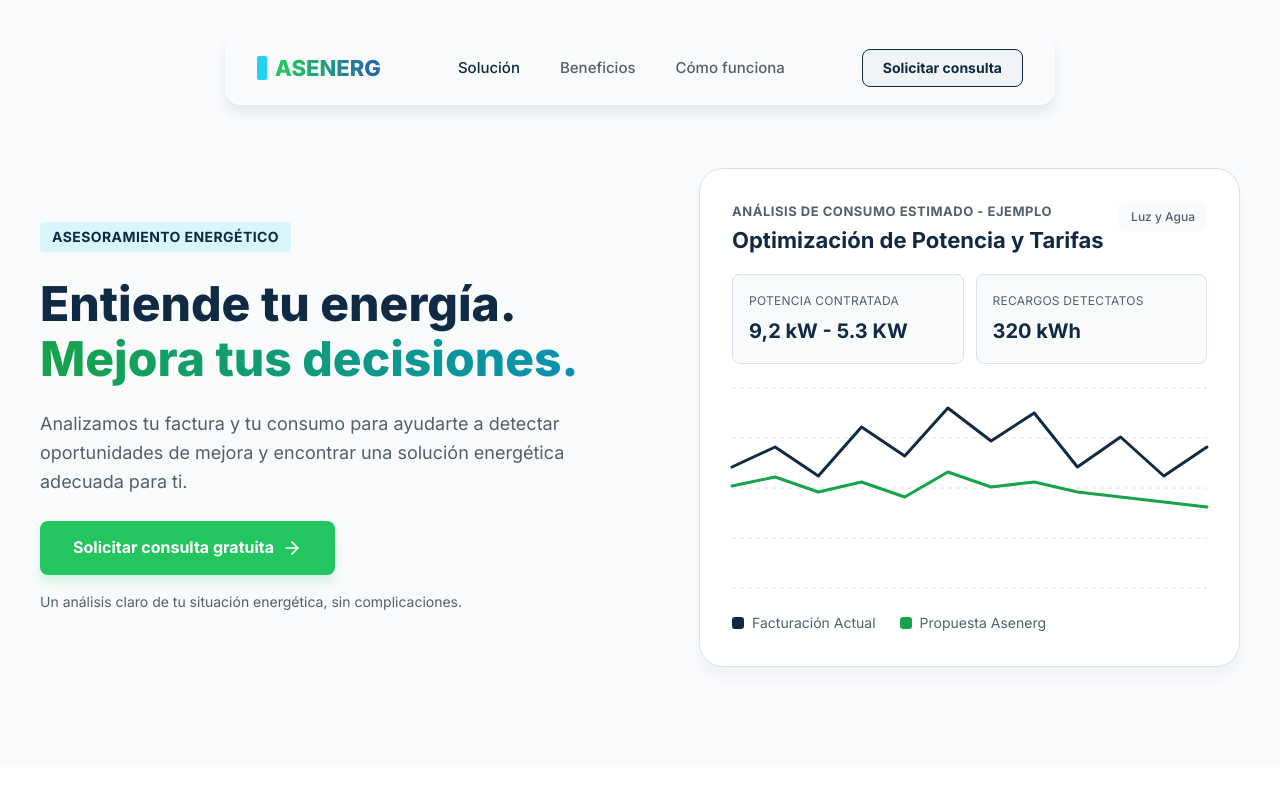
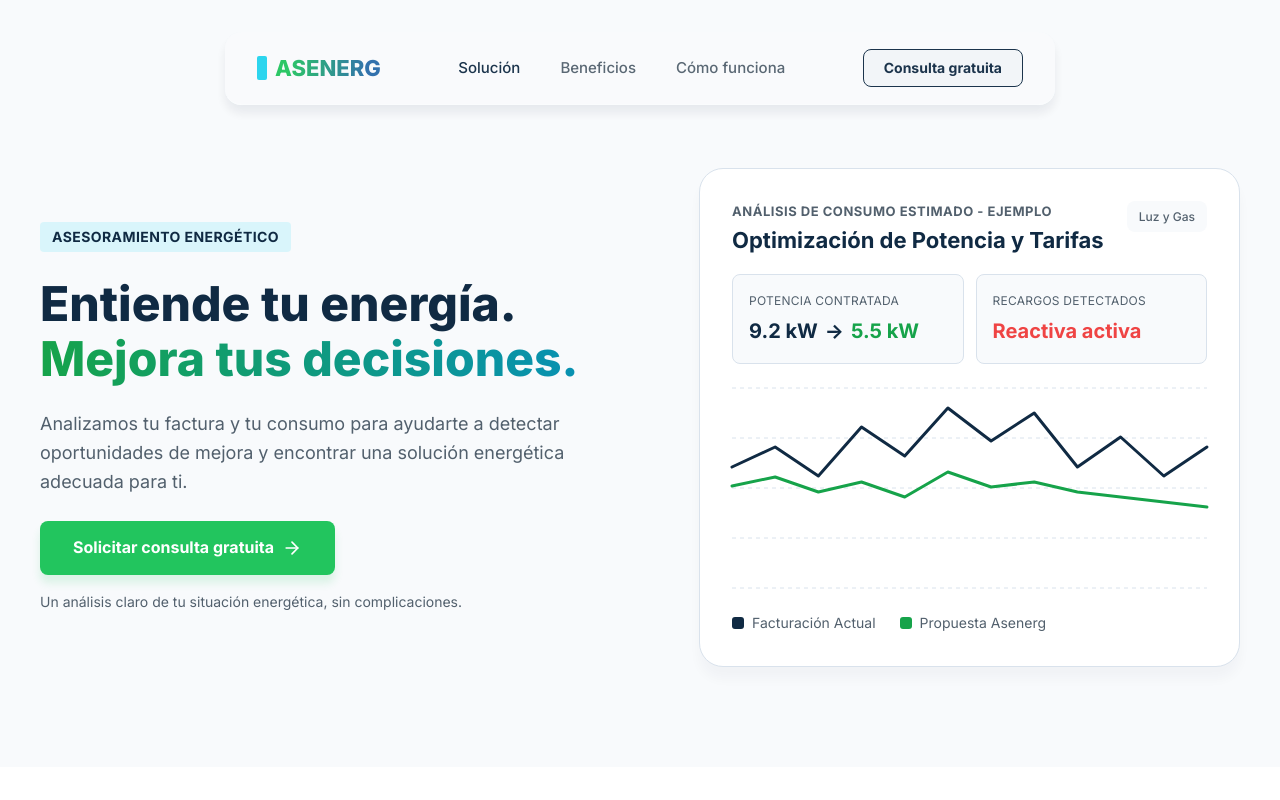
Before and after one commit to jhoan-sebastian-cardenas/Landing-page-ASENERG, a React (Vite) app: page / in a window 1280 px wide. Shown: the top 800 px of the page. Built offline with nearby package versions, Linux system fonts and the light colour scheme.

Commit message:
feat: Deja la página lista para publicarla: la consulta gratuita como única acción, el panel del hero alineado con el diseño y un README que explica la tecnología, la organización y las decisiones de diseño.

```diff
--- a/src/App.jsx
+++ b/src/App.jsx
@@ -18,8 +18,8 @@
         <Benefits/>
         <HowItWorks/>
         <ContactForm/>
-        <Footer/>
       </main>
+      <Footer/>
     </>
   )
 }
--- a/src/components/Header.css
+++ b/src/components/Header.css
@@ -10,6 +10,7 @@
   border-bottom: 1px solid var(--color-border);
   -webkit-backdrop-filter: blur(10px);
   backdrop-filter: blur(10px);
+  opacity: 0.95;
 }
 
 .header__inner {
@@ -54,6 +55,21 @@
 
 .header__toggle:hover {
   background-color: var(--color-primary-soft);
+}
+
+/* Velo bajo la barra: cierra el menú al pulsar fuera. Va fuera del header
+   porque el backdrop-filter de la barra atraparía un position: fixed interno. */
+.header__backdrop {
+  position: fixed;
+  top: 64px;
+  right: 0;
+  bottom: 0;
+  left: 0;
+  z-index: calc(var(--z-header) - 1);
+  border: 0;
+  padding: 0;
+  background: rgba(16, 42, 67, 0.45);
+  cursor: pointer;
 }
 
 /* Panel de navegación móvil */
@@ -139,6 +155,10 @@
     display: none;
   }
 
+  .header__backdrop {
+    display: none;
+  }
+
   .header__nav {
     position: static;
     padding: 0;
--- a/src/components/Header.jsx
+++ b/src/components/Header.jsx
@@ -31,6 +31,29 @@
     return () => document.removeEventListener('keydown', handleKeyDown)
   }, [menuOpen])
 
+  // En móvil, el fondo no se desplaza mientras el menú está abierto
+  useEffect(() => {
+    if (!menuOpen) return
+
+    const desktopQuery = window.matchMedia('(min-width: 1024px)')
+    if (desktopQuery.matches) return
+
+    const previousOverflow = document.body.style.overflow
+    document.body.style.overflow = 'hidden'
+
+    const handleDesktop = (event) => {
+      if (!event.matches) return
+      document.body.style.overflow = previousOverflow
+      setMenuOpen(false)
+    }
+
+    desktopQuery.addEventListener('change', handleDesktop)
+    return () => {
+      document.body.style.overflow = previousOverflow
+      desktopQuery.removeEventListener('change', handleDesktop)
+    }
+  }, [menuOpen])
+
   // Resaltar el enlace de la sección que se está viendo
   useEffect(() => {
     const sections = NAV_LINKS.map(({ id }) => document.getElementById(id)).filter(Boolean)
@@ -51,6 +74,14 @@
 
   return (
     <>
+    {menuOpen && (
+      <button
+        type="button"
+        className="header__backdrop"
+        aria-label="Cerrar menú"
+        onClick={closeMenu}
+      />
+    )}
     <header className="header">
       <div className="header__inner">
         <a href="#inicio" className="header__logo" onClick={closeMenu}>
@@ -83,13 +114,13 @@
             className="btn btn--primary btn--block header__cta-panel"
             onClick={closeMenu}
           >
-            Solicitar consulta
+            Solicitar consulta gratuita
           </a>
         </nav>
 
         <div className="header__actions">
           <a href="#contacto" className="btn btn--outline header__cta">
-            Solicitar consulta
+            Consulta gratuita
           </a>
 
           <button
--- a/src/components/HeroPanel.css
+++ b/src/components/HeroPanel.css
@@ -69,6 +69,21 @@
   font-size: var(--fs-base);
   font-weight: var(--fw-bold);
   color: var(--color-primary);
+}
+
+.hero-panel__power {
+  display: flex;
+  flex-wrap: wrap;
+  align-items: baseline;
+  column-gap: 0.35em;
+}
+
+.hero-panel__value--proposed {
+  color: var(--color-secondary-strong);
+}
+
+.hero-panel__stat dd.hero-panel__value--alert {
+  color: var(--color-danger);
 }
 
 /* Gráfico */
--- a/src/components/HeroPanel.jsx
+++ b/src/components/HeroPanel.jsx
@@ -23,17 +23,22 @@
             Optimización de Potencia y Tarifas
           </p>
         </div>
-        <span className="hero-panel__badge">Luz y Agua</span>
+        <span className="hero-panel__badge">Luz y Gas</span>
       </div>
 
       <dl className="hero-panel__stats">
         <div className="hero-panel__stat">
           <dt>Potencia contratada</dt>
-          <dd>9,2 kW - 5.3 KW</dd>
+          <dd className="hero-panel__power">
+            <span>9.2 kW</span>
+            <span aria-hidden="true">→</span>
+            <span className="sr-only">a</span>
+            <span className="hero-panel__value--proposed">5.5 kW</span>
+          </dd>
         </div>
         <div className="hero-panel__stat">
-          <dt>Recargos Detectatos</dt>
-          <dd>320 kWh</dd>
+          <dt>Recargos detectados</dt>
+          <dd className="hero-panel__value--alert">Reactiva activa</dd>
         </div>
       </dl>
 
--- a/src/components/Solution.jsx
+++ b/src/components/Solution.jsx
@@ -37,7 +37,7 @@
 
         <div className="solution__cta">
           <a href="#contacto" className="btn btn--secondary">
-            Quiero asesoramiento
+            Solicitar consulta gratuita
           </a>
         </div>
       </div>
--- a/src/styles/globals.css
+++ b/src/styles/globals.css
@@ -145,7 +145,7 @@
 .btn--primary {
   padding: var(--space-16) var(--space-32);
   font-size: var(--fs-base);
-  color: var(--color-text);
+  color: var(--color-text-button);
   background-color: var(--color-secondary);
   box-shadow: var(--shadow-cta);
 }
--- a/src/styles/variables.css
+++ b/src/styles/variables.css
@@ -9,11 +9,13 @@
   --color-surface: #ffffff;
   --color-text: #102a43;
   --color-text-secondary: #52606d;
+  --color-text-button: #ffffff;
   --color-border: #d9e2ec;
+  --color-input-border: #bcccdc;
+  --color-placeholder: #829ab1;
   --color-danger: #ef4444; /* rojo decorativo del mockup */
   --color-on-dark-muted: #bcccdc; /* texto secundario sobre fondo oscuro */
   --color-border-on-dark: rgba(255, 255, 255, 0.14);
-  --color-text: #ffffff;
 
   /* Ajustes de accesibilidad */
   --color-accent-strong: #0e7490; /* cyan legible para texto pequeño */
```
Also changed, not shown: 1 other file (tests, documents, lock files or other folders).
